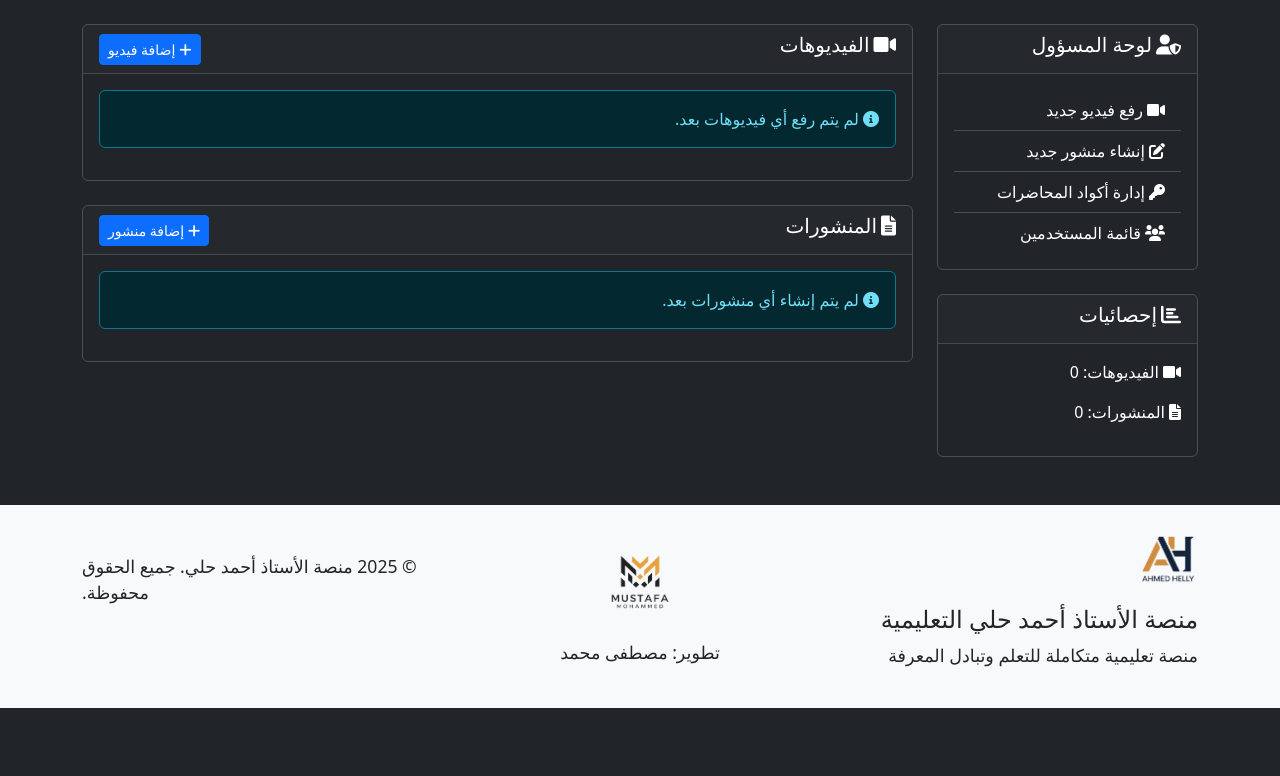
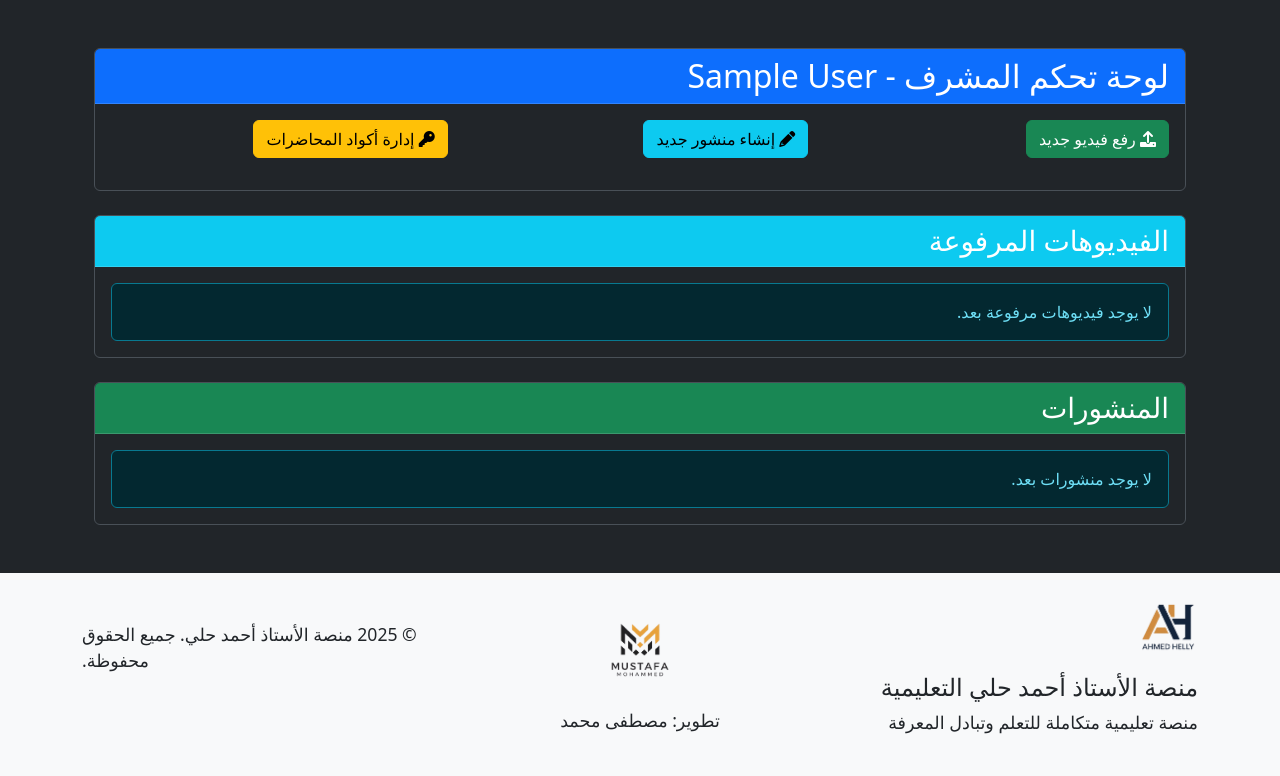
Before and after one commit to Mostafalol1233/last2, a Flask app: page /admin/dashboard in a window 1280 px wide. Shown: the part 146-922 px from the top of the page. Before the commit the page ends 854 px from the top, so only its background shows below. Run offline with Flask 3, Linux system fonts and the light colour scheme; the visitor is signed in with stand-in values (Sample User, id 1); data that the repository does not hold is empty.

Commit message:
Integrate OpenAI API for AI-powered chatbot functionality and update admin dashboard UI.
Replit-Commit-Author: Agent
Replit-Commit-Session-Id: b0ce6ba8-8f77-47bd-ae7c-bc213b85d194
Replit-Commit-Screenshot-Url: https://storage.googleapis.com/screenshot-production-us-central1/77ee77a2-2871-4c40-b2bf-77ce3bb90399/709470ed-c36d-485b-9c5f-69501cf89eed.jpg

```diff
--- a/routes.py
+++ b/routes.py
@@ -568,8 +568,22 @@ def ai_chat():
     if form.validate_on_submit():
         message = form.message.data
 
-        # هنا يمكن استبدال هذا بدمج مع واجهة برمجة للذكاء الاصطناعي
-        response = f"شكراً لسؤالك: '{message}'. هذه ميزة الدردشة الذكية التي ستتيح للمستخدمين طرح الأسئلة والحصول على إجابات."
+        try:
+            # استخدام OpenAI API للحصول على إجابة
+            chat_response = openai.ChatCompletion.create(
+                model="gpt-3.5-turbo",
+                messages=[
+                    {"role": "system", "content": "أنت مساعد تعليمي متخصص في مساعدة الطلاب. قدم إجابات موجزة ومفيدة باللغة العربية."},
+                    {"role": "user", "content": message}
+                ],
+                max_tokens=300,
+                temperature=0.7
+            )
+            response = chat_response.choices[0].message.content
+        except Exception as e:
+            # في حالة حدوث خطأ مع API
+            print(f"خطأ في OpenAI API: {str(e)}")
+            response = "عذراً، حدث خطأ أثناء معالجة سؤالك. يرجى المحاولة مرة أخرى لاحقاً."
 
         # حفظ المحادثة في قاعدة البيانات
         chat_message = AIChatMessage(
--- a/templates/admin/dashboard.html
+++ b/templates/admin/dashboard.html
@@ -1,112 +1,90 @@
 {% extends 'base.html' %}
 
-{% block title %}لوحة تحكم المسؤول - المنصة التعليمية{% endblock %}
+{% block title %}لوحة تحكم المشرف{% endblock %}
 
 {% block content %}
+<div class="container mt-5 text-right">
     <div class="row">
-    <div class="col-lg-3">
-        <div class="card bg-dark mb-4">
-            <div class="card-header">
-                <h5><i class="fas fa-user-shield me-2"></i>لوحة المسؤول</h5>
+        <div class="col-md-12">
+            <div class="card mb-4">
+                <div class="card-header bg-primary text-white">
+                    <h2 class="mb-0">لوحة تحكم المشرف - {{ current_user.full_name }}</h2>
                 </div>
                 <div class="card-body">
-                <div class="list-group list-group-flush">
-                    <a href="{{ url_for('admin.upload_video') }}" class="list-group-item list-group-item-action bg-dark">
-                        <i class="fas fa-video me-2"></i>رفع فيديو جديد
+                    <div class="row">
+                        <div class="col-md-4 mb-3">
+                            <a href="{{ url_for('admin.upload_video') }}" class="btn btn-success btn-block">
+                                <i class="fa fa-upload"></i> رفع فيديو جديد
                             </a>
-                    <a href="{{ url_for('admin.create_post') }}" class="list-group-item list-group-item-action bg-dark">
-                        <i class="fas fa-edit me-2"></i>إنشاء منشور جديد
+                        </div>
+                        <div class="col-md-4 mb-3">
+                            <a href="{{ url_for('admin.create_post') }}" class="btn btn-info btn-block">
+                                <i class="fa fa-pencil"></i> إنشاء منشور جديد
                             </a>
-                    <a href="{{ url_for('admin.lecture_codes') }}" class="list-group-item list-group-item-action bg-dark">
-                        <i class="fas fa-key me-2"></i>إدارة أكواد المحاضرات
-                    </a>
-                    <a href="{{ url_for('admin.users_list') }}" class="list-group-item list-group-item-action bg-dark">
-                        <i class="fas fa-users me-2"></i>قائمة المستخدمين
+                        </div>
+                        <div class="col-md-4 mb-3">
+                            <a href="{{ url_for('admin.lecture_codes') }}" class="btn btn-warning btn-block">
+                                <i class="fa fa-key"></i> إدارة أكواد المحاضرات
                             </a>
                         </div>
                     </div>
                 </div>
-
-        <div class="card bg-dark">
-            <div class="card-header">
-                <h5><i class="fas fa-chart-bar me-2"></i>إحصائيات</h5>
-            </div>
-            <div class="card-body">
-                <p><i class="fas fa-video me-2"></i>الفيديوهات: {{ videos|length }}</p>
-                <p><i class="fas fa-file-alt me-2"></i>المنشورات: {{ posts|length }}</p>
-            </div>
-        </div>
             </div>
 
-    <div class="col-lg-9">
-        <div class="card bg-dark mb-4">
-            <div class="card-header d-flex justify-content-between align-items-center">
-                <h5><i class="fas fa-video me-2"></i>الفيديوهات</h5>
-                <a href="{{ url_for('admin.upload_video') }}" class="btn btn-sm btn-primary">
-                    <i class="fas fa-plus me-1"></i>إضافة فيديو
-                </a>
+            <!-- قائمة الفيديوهات -->
+            <div class="card mb-4">
+                <div class="card-header bg-info text-white">
+                    <h3 class="mb-0">الفيديوهات المرفوعة</h3>
                 </div>
-            <div class="card-body">
+                <div class="card-body p-0">
                     {% if videos %}
                     <div class="table-responsive">
-                        <table class="table table-dark table-hover">
-                            <thead>
+                        <table class="table table-hover">
+                            <thead class="thead-light">
                                 <tr>
+                                    <th>#</th>
                                     <th>العنوان</th>
-                                    <th>الرابط</th>
-                                    <th>يتطلب كود</th>
-                                    <th>التاريخ</th>
+                                    <th>تاريخ الرفع</th>
+                                    <th>المشاهدات</th>
+                                    <th>حالة الكود</th>
                                     <th>الإجراءات</th>
                                 </tr>
                             </thead>
                             <tbody>
                                 {% for video in videos %}
                                 <tr>
+                                    <td>{{ loop.index }}</td>
                                     <td>{{ video.title }}</td>
+                                    <td>{{ video.created_at.strftime('%Y-%m-%d') }}</td>
+                                    <td>{{ video_stats[video.id]['views_count'] }} مشاهدة</td>
                                     <td>
-                                        {% if video.url %}
-                                        <a href="{{ video.url }}" target="_blank" class="text-truncate d-inline-block" style="max-width: 200px;">
-                                            {{ video.url }}
-                                        </a>
-                                        {% elif video.file_path %}
-                                        <span class="badge bg-success">ملف مرفوع</span>
+                                        {% if video.requires_code %}
+                                            <span class="badge badge-warning">يتطلب كود</span>
+                                            {% if video_stats[video.id]['active_codes'] %}
+                                                <span class="badge badge-success">{{ video_stats[video.id]['active_codes']|length }} أكواد نشطة</span>
                                             {% else %}
-                                        <span class="badge bg-warning">لا يوجد مصدر</span>
+                                                <span class="badge badge-danger">لا توجد أكواد نشطة</span>
+                                            {% endif %}
+                                        {% else %}
+                                            <span class="badge badge-success">متاح للجميع</span>
                                         {% endif %}
                                     </td>
                                     <td>
+                                        <a href="{{ url_for('student.view_video', video_id=video.id) }}" class="btn btn-sm btn-info">
+                                            <i class="fa fa-eye"></i> عرض
+                                        </a>
+                                        <a href="{{ url_for('admin.edit_video', video_id=video.id) }}" class="btn btn-sm btn-primary">
+                                            <i class="fa fa-edit"></i> تعديل
+                                        </a>
                                         {% if video.requires_code %}
-                                            <span class="badge bg-warning">نعم</span>
-                                            <!-- أكواد المحاضرة النشطة -->
-                                            {% if video_stats[video.id]['active_codes'] %}
-                                                <div class="mt-1">
-                                                    {% for code in video_stats[video.id]['active_codes'] %}
-                                                    <div class="d-flex align-items-center">
-                                                        <span class="badge bg-info me-1">{{ code.code }}</span>
-                                                        <a href="{{ url_for('admin.deactivate_code', code_id=code.id) }}" class="btn btn-sm btn-outline-danger">
-                                                            <i class="fas fa-times"></i>
-                                                        </a>
-                                                    </div>
-                                                    {% endfor %}
-                                                </div>
-                                            {% endif %}
-                                            <!-- نموذج إنشاء كود جديد -->
-                                            <form method="POST" action="{{ url_for('admin.create_lecture_code', video_id=video.id) }}" class="mt-1">
-                                                <button type="submit" class="btn btn-sm btn-outline-info">
-                                                    <i class="fas fa-key me-1"></i>إنشاء كود جديد
+                                            <form method="POST" action="{{ url_for('admin.create_lecture_code', video_id=video.id) }}" class="d-inline">
+                                                <button type="submit" class="btn btn-sm btn-warning">
+                                                    <i class="fa fa-key"></i> توليد كود
                                                 </button>
                                             </form>
-                                        {% else %}
-                                            <span class="badge bg-success">لا</span>
                                         {% endif %}
-                                    </td>
-                                    <td>{{ video.created_at.strftime('%Y-%m-%d') }}</td>
-                                    <td>
-                                        <a href="{{ url_for('student.view_video', video_id=video.id) }}" class="btn btn-sm btn-info">
-                                            <i class="fas fa-eye me-1"></i>عرض
-                                        </a>
-                                        <a href="{{ url_for('admin.delete_video', video_id=video.id) }}" class="btn btn-sm btn-danger delete-video-btn">
-                                            <i class="fas fa-trash me-1"></i>حذف
+                                        <a href="{{ url_for('admin.delete_video', video_id=video.id) }}" class="btn btn-sm btn-danger" onclick="return confirm('هل أنت متأكد من حذف هذا الفيديو؟');">
+                                            <i class="fa fa-trash"></i> حذف
                                         </a>
                                     </td>
                                 </tr>
@@ -115,42 +93,40 @@
                         </table>
                     </div>
                     {% else %}
-                    <div class="alert alert-info">
-                        <i class="fas fa-info-circle me-2"></i>لم يتم رفع أي فيديوهات بعد.
-                    </div>
+                    <div class="alert alert-info m-3">لا يوجد فيديوهات مرفوعة بعد.</div>
                     {% endif %}
                 </div>
             </div>
 
-        <div class="card bg-dark">
-            <div class="card-header d-flex justify-content-between align-items-center">
-                <h5><i class="fas fa-file-alt me-2"></i>المنشورات</h5>
-                <a href="{{ url_for('admin.create_post') }}" class="btn btn-sm btn-primary">
-                    <i class="fas fa-plus me-1"></i>إضافة منشور
-                </a>
+            <!-- قائمة المنشورات -->
+            <div class="card">
+                <div class="card-header bg-success text-white">
+                    <h3 class="mb-0">المنشورات</h3>
                 </div>
-            <div class="card-body">
+                <div class="card-body p-0">
                     {% if posts %}
                     <div class="table-responsive">
-                        <table class="table table-dark table-hover">
-                            <thead>
+                        <table class="table table-hover">
+                            <thead class="thead-light">
                                 <tr>
+                                    <th>#</th>
                                     <th>العنوان</th>
-                                    <th>التاريخ</th>
+                                    <th>تاريخ النشر</th>
                                     <th>الإجراءات</th>
                                 </tr>
                             </thead>
                             <tbody>
                                 {% for post in posts %}
                                 <tr>
+                                    <td>{{ loop.index }}</td>
                                     <td>{{ post.title }}</td>
                                     <td>{{ post.created_at.strftime('%Y-%m-%d') }}</td>
                                     <td>
                                         <a href="{{ url_for('student.view_post', post_id=post.id) }}" class="btn btn-sm btn-info">
-                                            <i class="fas fa-eye me-1"></i>عرض
+                                            <i class="fa fa-eye"></i> عرض
                                         </a>
-                                        <a href="{{ url_for('admin.delete_post', post_id=post.id) }}" class="btn btn-sm btn-danger delete-post-btn">
-                                            <i class="fas fa-trash me-1"></i>حذف
+                                        <a href="{{ url_for('admin.delete_post', post_id=post.id) }}" class="btn btn-sm btn-danger" onclick="return confirm('هل أنت متأكد من حذف هذا المنشور؟');">
+                                            <i class="fa fa-trash"></i> حذف
                                         </a>
                                     </td>
                                 </tr>
@@ -159,12 +135,11 @@
                         </table>
                     </div>
                     {% else %}
-                    <div class="alert alert-info">
-                        <i class="fas fa-info-circle me-2"></i>لم يتم إنشاء أي منشورات بعد.
-                    </div>
+                    <div class="alert alert-info m-3">لا يوجد منشورات بعد.</div>
                     {% endif %}
                 </div>
             </div>
         </div>
     </div>
+</div>
 {% endblock %}
```
Lines whose indentation alone changed are shown as unchanged.
